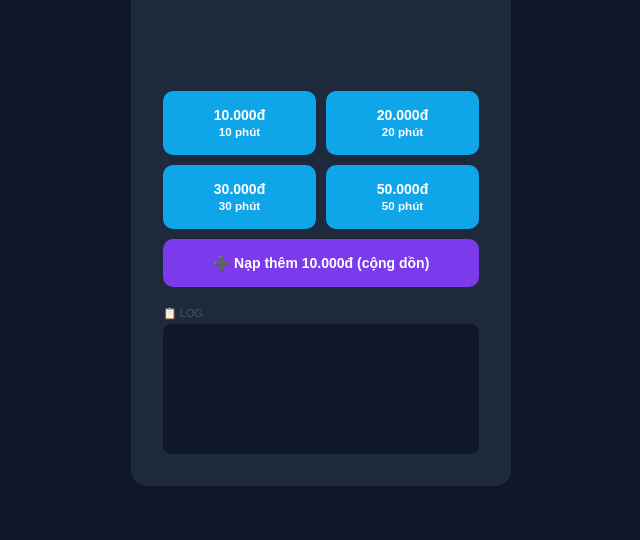
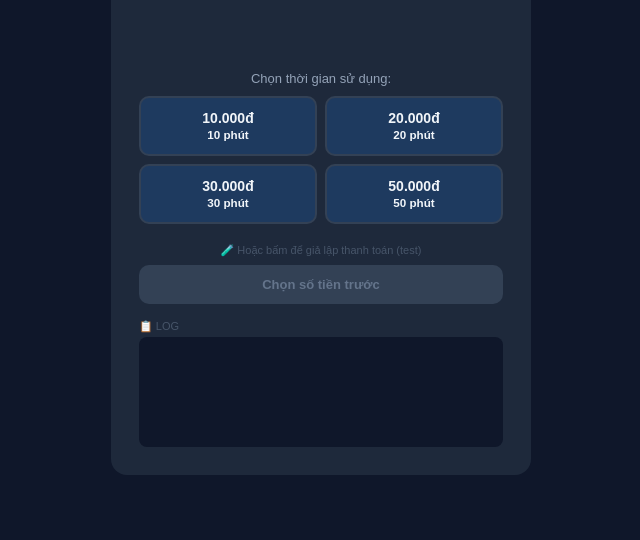
Before and after one commit to PhamVuCoder/Qr_relay_demo, a website: page public/index.html in a window 1280 px wide. Shown: the part 260-800 px from the top of the page, without its empty margins (319-959 px from the left). Drawn offline with Linux system fonts and the light colour scheme; no server answers.

Commit message:
add vietqr dynamic qr code

```diff
--- a/public/index.html
+++ b/public/index.html
@@ -13,50 +13,91 @@
       justify-content: center;
       align-items: center;
       min-height: 100vh;
+      padding: 20px;
     }
     .card {
       background: #1e293b;
       border-radius: 16px;
-      padding: 32px;
-      width: 380px;
+      padding: 28px;
+      width: 420px;
       text-align: center;
     }
     h2 { margin-bottom: 4px; }
-    .sub { color: #64748b; font-size: 13px; margin-bottom: 28px; }
+    .sub { color: #64748b; font-size: 13px; margin-bottom: 24px; }
 
     .bulb {
-      font-size: 64px;
-      margin-bottom: 8px;
+      font-size: 56px;
+      margin-bottom: 6px;
+      filter: grayscale(1) brightness(0.4);
       transition: all 0.4s;
-      filter: grayscale(1) brightness(0.4);
     }
     .bulb.on { filter: none; }
-
     .status { color: #94a3b8; font-size: 14px; margin-bottom: 4px; }
     .timer {
-      font-size: 48px;
+      font-size: 44px;
       font-weight: bold;
       color: #4ade80;
-      min-height: 58px;
-      margin-bottom: 28px;
+      min-height: 54px;
+      margin-bottom: 20px;
     }
 
-    .btns { display: grid; grid-template-columns: 1fr 1fr; gap: 10px; margin-bottom: 20px; }
-    button {
-      background: #0ea5e9;
+    /* Chọn số tiền */
+    .amount-label { color: #94a3b8; font-size: 13px; margin-bottom: 10px; }
+    .amounts { display: grid; grid-template-columns: 1fr 1fr; gap: 8px; margin-bottom: 20px; }
+    .amt-btn {
+      background: #1e3a5f;
+      color: #f1f5f9;
+      border: 2px solid #334155;
+      border-radius: 10px;
+      padding: 12px 8px;
+      font-size: 14px;
+      font-weight: bold;
+      cursor: pointer;
+      transition: all 0.2s;
+    }
+    .amt-btn:hover { border-color: #38bdf8; color: #38bdf8; }
+    .amt-btn.selected { border-color: #38bdf8; background: #0c2a4a; color: #38bdf8; }
+
+    /* QR */
+    .qr-section {
+      background: #0f172a;
+      border-radius: 12px;
+      padding: 16px;
+      margin-bottom: 20px;
+      display: none;
+    }
+    .qr-section.show { display: block; }
+    .qr-title { font-size: 12px; color: #64748b; margin-bottom: 10px; }
+    .qr-img {
+      width: 200px;
+      height: 200px;
+      border-radius: 8px;
+      margin: 0 auto 10px;
+      display: block;
+      background: white;
+      padding: 4px;
+    }
+    .qr-amount { color: #4ade80; font-size: 20px; font-weight: bold; margin-bottom: 4px; }
+    .qr-note { color: #64748b; font-size: 11px; }
+
+    /* Nút test */
+    .test-section { margin-bottom: 16px; }
+    .test-label { color: #475569; font-size: 11px; margin-bottom: 8px; }
+    .test-btn {
+      background: #7c3aed;
       color: white;
       border: none;
       border-radius: 10px;
-      padding: 16px 8px;
-      font-size: 14px;
+      padding: 12px;
+      font-size: 13px;
       font-weight: bold;
       cursor: pointer;
+      width: 100%;
     }
-    button:hover { background: #0284c7; }
-    button.purple { background: #7c3aed; }
-    button.purple:hover { background: #6d28d9; }
-    button.full { grid-column: span 2; }
+    .test-btn:hover { background: #6d28d9; }
+    .test-btn:disabled { background: #334155; color: #64748b; cursor: not-allowed; }
 
+    /* Log */
     .log-label { color: #475569; font-size: 11px; text-align: left; margin-bottom: 4px; }
     .log {
       background: #0f172a;
@@ -65,7 +106,7 @@
       text-align: left;
       font-family: monospace;
       font-size: 12px;
-      height: 130px;
+      height: 110px;
       overflow-y: auto;
       color: #94a3b8;
     }
@@ -77,18 +118,33 @@
 <body>
 <div class="card">
   <h2>⚡ QR Relay Demo</h2>
-  <p class="sub">Giả lập thanh toán → bật relay</p>
+  <p class="sub">Chọn số tiền → quét QR thanh toán → thiết bị tự bật</p>
 
   <div class="bulb" id="bulb">💡</div>
   <div class="status" id="status">Chờ thanh toán...</div>
   <div class="timer" id="timer"></div>
 
-  <div class="btns">
-    <button onclick="pay(10000)">10.000đ<br><small>10 phút</small></button>
-    <button onclick="pay(20000)">20.000đ<br><small>20 phút</small></button>
-    <button onclick="pay(30000)">30.000đ<br><small>30 phút</small></button>
-    <button onclick="pay(50000)">50.000đ<br><small>50 phút</small></button>
-    <button class="purple full" onclick="pay(10000)">➕ Nạp thêm 10.000đ (cộng dồn)</button>
+  <!-- Chọn số tiền -->
+  <div class="amount-label">Chọn thời gian sử dụng:</div>
+  <div class="amounts">
+    <button class="amt-btn" onclick="selectAmount(10000)">10.000đ<br><small>10 phút</small></button>
+    <button class="amt-btn" onclick="selectAmount(20000)">20.000đ<br><small>20 phút</small></button>
+    <button class="amt-btn" onclick="selectAmount(30000)">30.000đ<br><small>30 phút</small></button>
+    <button class="amt-btn" onclick="selectAmount(50000)">50.000đ<br><small>50 phút</small></button>
+  </div>
+
+  <!-- QR Code -->
+  <div class="qr-section" id="qrSection">
+    <div class="qr-title">📱 Quét mã QR để thanh toán</div>
+    <img id="qrImg" class="qr-img" src="" alt="QR Code"/>
+    <div class="qr-amount" id="qrAmount"></div>
+    <div class="qr-note">Chuyển khoản xong thiết bị tự bật — không cần làm gì thêm</div>
+  </div>
+
+  <!-- Nút test giả lập -->
+  <div class="test-section">
+    <div class="test-label">🧪 Hoặc bấm để giả lập thanh toán (test)</div>
+    <button class="test-btn" id="testBtn" onclick="simulate()" disabled>Chọn số tiền trước</button>
   </div>
 
   <div class="log-label">📋 LOG</div>
@@ -96,6 +152,13 @@
 </div>
 
 <script>
+  let selectedAmount = 0;
+
+  // Thông tin tài khoản — lấy từ VietQR
+  const BANK_ID     = "MSB";
+  const ACCOUNT_NO  = "96886693013299";
+  const ACCOUNT_NAME = "PHAM TUAN VU";
+
   function log(msg, type = "info") {
     const el = document.getElementById("log");
     const t  = new Date().toLocaleTimeString("vi-VN");
@@ -103,13 +166,39 @@
     el.scrollTop = el.scrollHeight;
   }
 
-  async function pay(amount) {
-    log(`💰 Giả lập nạp ${amount.toLocaleString()}đ...`);
+  function selectAmount(amount) {
+    selectedAmount = amount;
+
+    // Highlight nút được chọn
+    document.querySelectorAll(".amt-btn").forEach(b => b.classList.remove("selected"));
+    event.target.closest(".amt-btn").classList.add("selected");
+
+    // Tạo QR VietQR
+    const qrUrl = `https://img.vietqr.io/image/${BANK_ID}-${ACCOUNT_NO}-compact2.png`
+      + `?amount=${amount}`
+      + `&addInfo=thanhtoan${amount}`
+      + `&accountName=${encodeURIComponent(ACCOUNT_NAME)}`;
+
+    document.getElementById("qrImg").src = qrUrl;
+    document.getElementById("qrAmount").textContent = amount.toLocaleString("vi-VN") + "đ";
+    document.getElementById("qrSection").classList.add("show");
+
+    // Bật nút test
+    const btn = document.getElementById("testBtn");
+    btn.disabled = false;
+    btn.textContent = `🧪 Giả lập thanh toán ${amount.toLocaleString()}đ`;
+
+    log(`Đã chọn ${amount.toLocaleString()}đ — QR đã hiển thị`);
+  }
+
+  async function simulate() {
+    if (!selectedAmount) return;
+    log(`💰 Giả lập nạp ${selectedAmount.toLocaleString()}đ...`);
     try {
       const res  = await fetch("/webhook/simulate", {
         method:  "POST",
         headers: { "Content-Type": "application/json" },
-        body:    JSON.stringify({ transferAmount: amount }),
+        body:    JSON.stringify({ transferAmount: selectedAmount }),
       });
       const data = await res.json();
       if (data.ok) {
@@ -133,7 +222,7 @@
 
       if (data.active) {
         bulb.className = "bulb on";
-        status.textContent = "🟢 Relay đang BẬT";
+        status.textContent = "🟢 Thiết bị đang chạy";
         const m = Math.floor(data.secondsLeft / 60);
         const s = data.secondsLeft % 60;
         timer.textContent = `${String(m).padStart(2,"0")}:${String(s).padStart(2,"0")}`;
```
